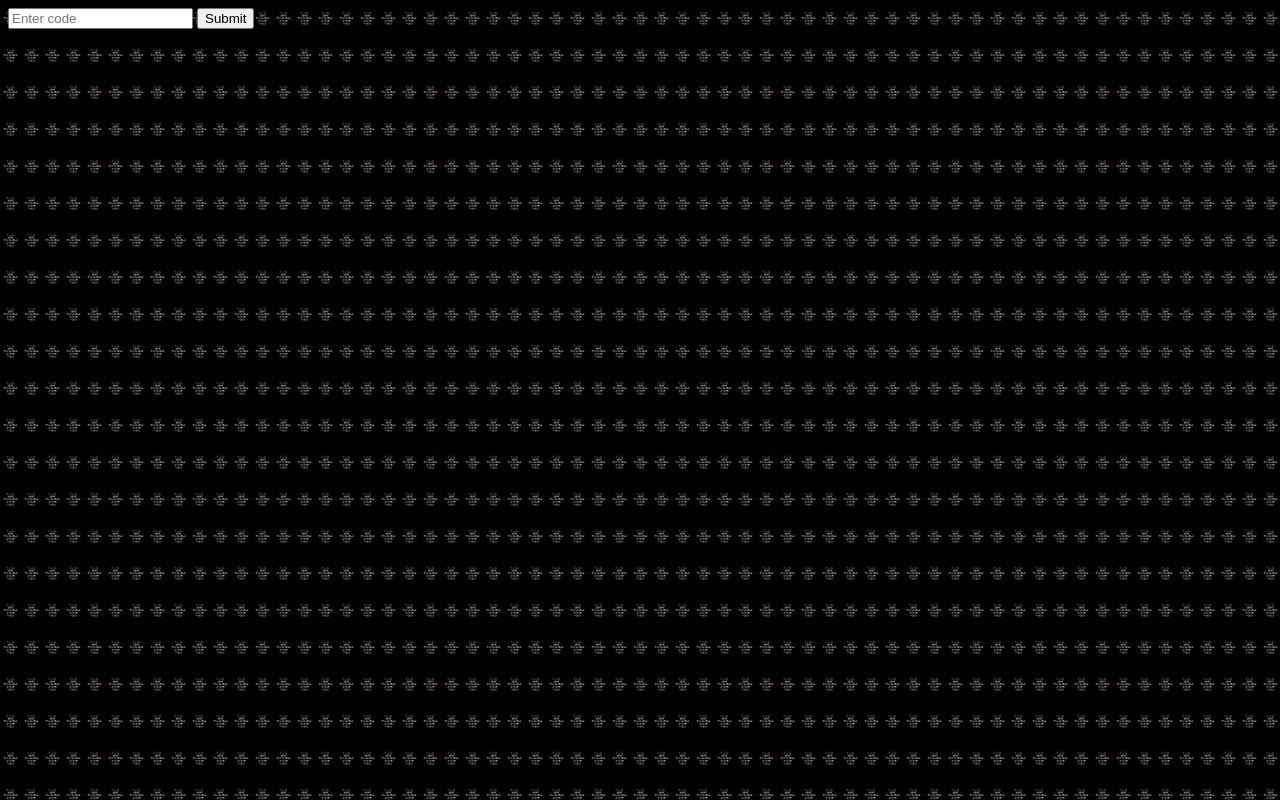
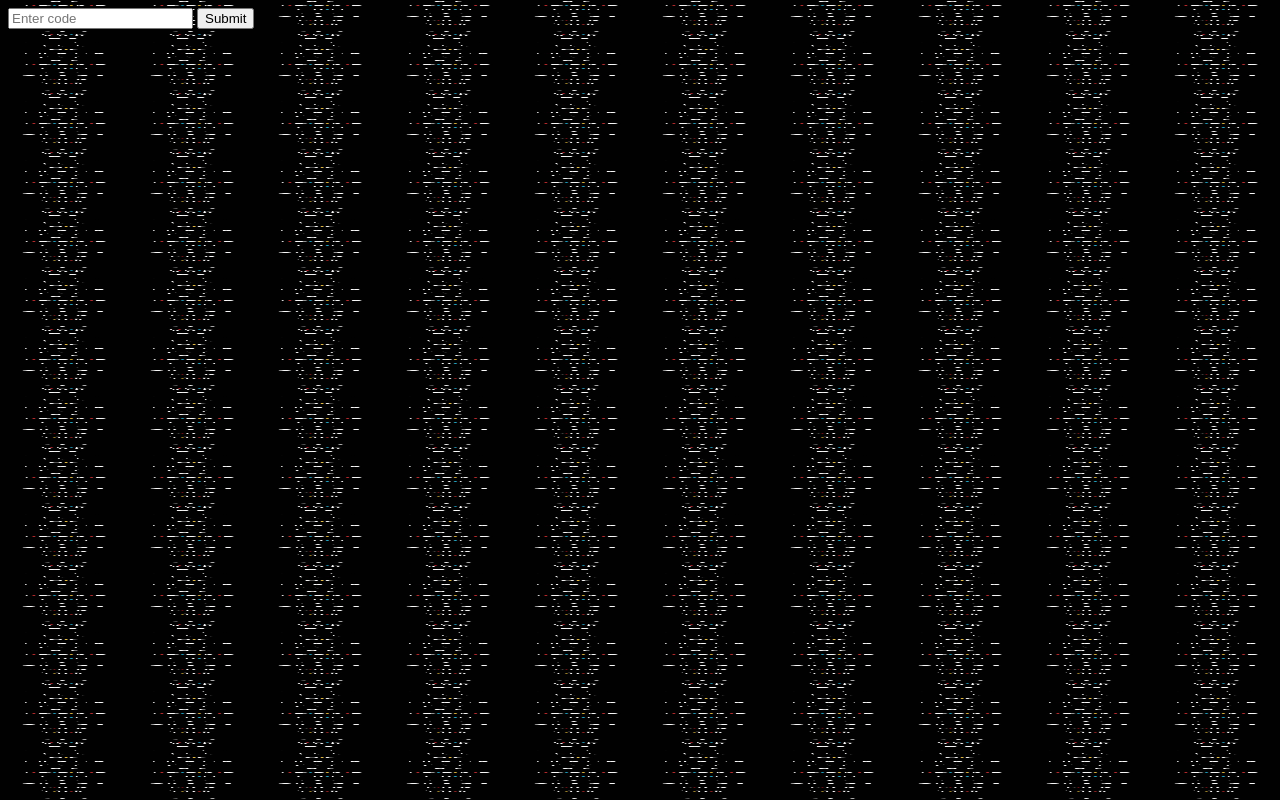
Before and after one commit to Gobblin1388/MY, a plain HTML site: page index.html in a window 1280 px wide. Drawn offline with Linux system fonts and the light colour scheme.

Commit message:
Update index.html

```diff
--- a/index.html
+++ b/index.html
@@ -3,7 +3,7 @@
 <head>
 	<title>Login Form</title>
 </head>
-<body style="background-image: url('4b0f6dca975d0cc57fabebb991547b69.jpg'); background-size: contain;">
+<body style="background-image: url('4b0f6dca975d0cc57fabebb991547b69.jpg'); background-size: 10% 10%;">
 	<form id="login-form">
 		<input type="text" id="code" placeholder="Enter code">
 		<button id="submit-btn">Submit</button>
```
